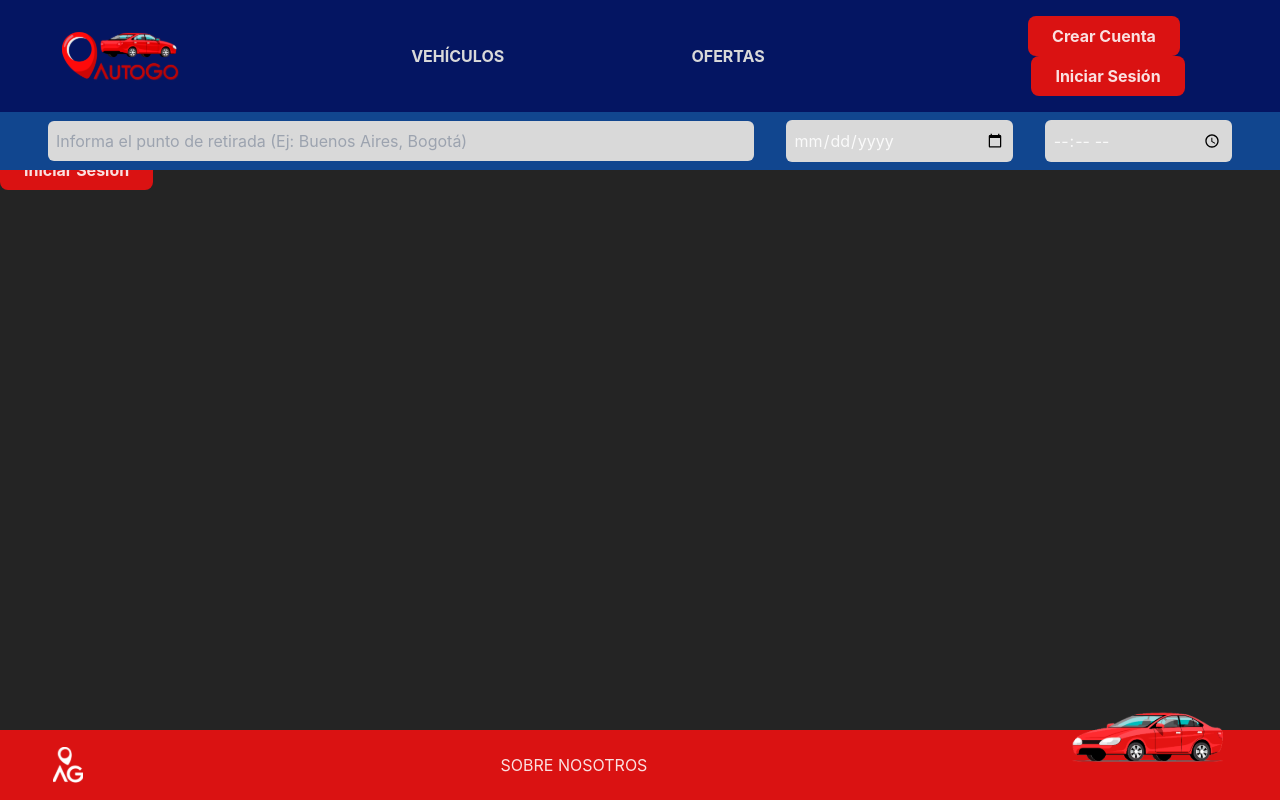
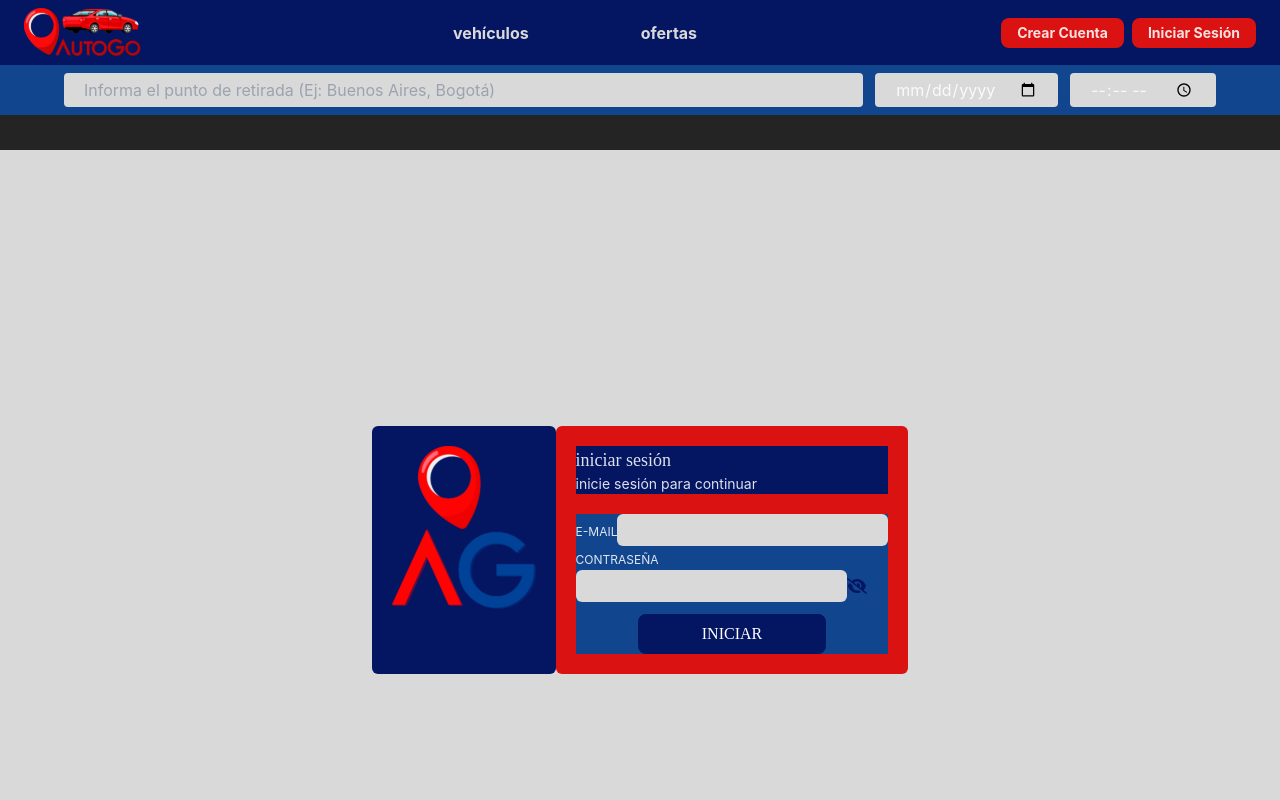
Before and after one commit to pablo-ambrogio/proyecto-final-CDT, a React (Vite) app: page /login in a window 1280 px wide. Shown: the top 800 px of the page. Built offline with nearby package versions, Linux system fonts and the light colour scheme; a web font is replaced by a local one.

Commit message:
refinamiento de header

```diff
--- a/src/components/common/header/Navbar.jsx
+++ b/src/components/common/header/Navbar.jsx
@@ -1,30 +1,38 @@
 import LogoHeader from '../../../assets/LogoRojo 1.svg'
-// import LogoReservas from '../../../assets/free-car-icon-1057-thumb.svg'
-// import LogoLogin from '../../../assets/Sample_User_Icon.svg'
-
 import { Link } from 'react-router-dom'
-import Modal from '../../pages/ModalLogin'
+import { FontAwesomeIcon } from '@fortawesome/react-fontawesome'
+import { faBars } from '@fortawesome/free-solid-svg-icons'
 
 const Navbar = () => {
     return (
-        <header className="w-full bg-blue sticky top-0">
-            <section className="grid grid-cols-12 p-4 uppercase items-center">
+        <>
+            <header className="flex flex-col">
+                <nav class="flex items-center justify-between flex-wrap bg-blue py-2 px-6">
                     <Link
                         to="/"
-                    className="col-span-2 flex justify-center items-center hover:transition-in-out duration-300 hover:scale-110 hover:transition-in-out"
+                        className="flex items-center flex-shrink-0 mr-6 hover:transition-in-out duration-300 hover:scale-110 hover:transition-in-out"
                     >
                         <img src={LogoHeader} alt="Logo AutoGo" />
                     </Link>
-                <nav className="col-span-7 flex justify-evenly font-bold">
+                    <div class="block lg:hidden">
+                        <button class="flex items-center px-3 py-2 border rounded text-teal-200 border-teal-400 hover:text-white hover:border-white">
+                            <FontAwesomeIcon
+                                icon={faBars}
+                                className="text-blue"
+                            />
+                        </button>
+                    </div>
+                    <div class="w-full block flex-grow lg:flex lg:items-center lg:w-auto">
+                        <div class="text-md lg:flex-grow flex justify-center gap-24">
                             <Link
                                 to="/"
-                        className="hover:text-red text-grey hover:transition-in-out duration-300"
+                                className="font-bold block mt-4 lg:inline-block lg:mt-0 text-grey hover:text-red over:transition-in-out duration-300 mr-4"
                             >
                                 vehículos
                             </Link>
                             <Link
                                 to="/offers"
-                        className="hover:text-red text-grey hover:transition-in-out duration-300"
+                                className="font-bold block mt-4 lg:inline-block lg:mt-0 text-grey hover:text-red over:transition-in-out duration-300 mr-4"
                                 onClick={() =>
                                     alert(
                                         'Estamos trabajando para darte las mejores ofertas del mercado'
@@ -33,38 +41,42 @@ const Navbar = () => {
                             >
                                 ofertas
                             </Link>
-                </nav>
-                <div className="col-span-3 capitalize text-center font-bold">
+                        </div>
+                        <div className="flex gap-2">
                             <Link
                                 to="/register"
-                        className="bg-red hover:bg-grey hover:text-blue px-6 py-2 rounded-lg mr-2 transition-in-out duration-700 inline-block"
+                                className="inline-block text-sm capitalize font-bold px-4 py-2 leading-none rounded-lg bg-red hover:bg-grey hover:text-blue transition-in-out duration-700 "
                             >
                                 crear cuenta
                             </Link>
-                    {/* <Link to="/login" className="bg-red hover:bg-grey hover:text-blue px-6 py-2 rounded-lg inline-block" >
+                            <Link
+                                to="/login"
+                                className="inline-block text-sm capitalize font-bold px-4 py-2 leading-none rounded-lg bg-red hover:bg-grey hover:text-blue transition-in-out duration-700 "
+                            >
                                 iniciar sesión
-                    </Link> */}
-                    <Modal />
+                            </Link>
                         </div>
-            </section>
-            <section className="grid grid-cols-5 gap-8 bg-blue2 uppercase p-2 items-center justify-evenly">
+                    </div>
+                </nav>
+                <section className="flex bg-blue2 w-full px-16 py-2 gap-3">
                     <input
-                    className="grid col-span-3 p-2 rounded-md bg-grey ml-10"
+                        className="rounded py-1 px-5 bg-grey flex-1"
                         type="text"
                         placeholder="Informa el punto de retirada (Ej: Buenos Aires, Bogotá)"
                     />
                     <input
-                    className="p-2 rounded-md bg-grey"
+                        className="rounded py-1 px-5 bg-grey"
                         type="date"
                         placeholder="Fecha"
                     />
                     <input
-                    className="p-2 rounded-md bg-grey mr-10"
+                        className="rounded py-1 px-5 bg-grey"
                         type="time"
                         placeholder="hora"
                     />
                 </section>
             </header>
+        </>
     )
 }
 
--- a/src/components/pages/Login.jsx
+++ b/src/components/pages/Login.jsx
@@ -29,42 +29,72 @@ const Login = () => {
 
     return (
         <>
-            <div className="flex ">
-                <img src={LogoShort} alt="Logo AutoGo" className="pr-5 hidden md:block" />
-                <div className="bg-red p-5">
-                    <h2 className="font-modern text-lg my-3">iniciar sesión</h2>
-                    <p className="mt-2 text-md">inicie sesión para continuar</p>
-                    <form className="my-4" onSubmit={handleSubmit(formSubmit)}>
-                        <div className="flex flex-col gap-6 ">
-                            <div className="flex flex-col">
+            {/* CONTENEDOR */}
+            <div className="flex flex-wrap h-screen bg-grey content-center justify-center">
+                {/* BLOQUE IMAGEN IZQUIERDA */}
+                <div className='bg-blue p-5 rounded-md'>
+                    <img
+                        className="w-36"
+                        src={LogoShort}
+                        alt="Logo AutoGo"
+                    />
+                </div>
+
+                {/* BLOQUE FORMULARIO DERECHA*/}
+                <div className="bg-red p-5 rounded-md">
+                    {/* TÍTULO */}
+                    <div className="bg-blue">
+                        <h2 className="font-modern text-lg">iniciar sesión</h2>
+                        <p className="mb-5 text-sm">
+                            inicie sesión para continuar
+                        </p>
+                    </div>
+
+                    {/* FORM */}
+                    <form
+                        className="bg-blue2"
+                        onSubmit={handleSubmit(formSubmit)}
+                    >
+                        <div className="">
                             <label htmlFor="user" className="uppercase text-xs">
                                 E-mail
                             </label>
                             <input
-                                    className="bg-grey rounded-md h-8 text-blue px-2 font-bold outline-none"
+                                className="rounded-md outline-none h-8 text-blue font-bold pl-2 bg-grey"
                                 type="email"
                                 name="user"
                                 id="user"
                                 autoComplete="off"
                                 {...register('user', {
-                                        required: { value: true, message: '* este campo es obligatorio' },
+                                    required: {
+                                        value: true,
+                                        message: '* este campo es obligatorio'
+                                    },
                                     pattern: {
                                         value: /^[a-zA-Z0-9.!#$%&'*+/=?^_`{|}~-]+@[a-zA-Z0-9-]+(?:\.[a-zA-Z0-9-]+)*$/,
-                                            message: '* por favor valide que el correo este correcto'
+                                        message:
+                                            '* por favor valide que el correo este correcto'
                                     }
                                 })}
                             />
                             {errors.user && (
-                                    <span className="text-blue text-xs font-bold">{errors.user.message}</span>
+                                <span className="text-blue font-bold text-sm">
+                                    {errors.user.message}
+                                </span>
                             )}
                         </div>
-                            <div className="flex flex-col">
-                                <label htmlFor="password" className="uppercase text-xs">
+
+                        {/* PASSWORD */}
+                        <div className="">
+                            <label
+                                htmlFor="password"
+                                className="uppercase text-xs"
+                            >
                                 contraseña
                             </label>
-                                <div className="flex justify-between items-center">
+                            <div className="">
                                 <input
-                                        className="bg-grey rounded-md h-8 text-blue px-2 font-bold outline-none"
+                                    className="rounded-md outline-none h-8 text-blue font-bold pl-2 bg-grey"
                                     type={showPwd ? 'text' : 'password'}
                                     name="password"
                                     id="password"
@@ -72,7 +102,8 @@ const Login = () => {
                                     {...register('password', {
                                         required: {
                                             value: true,
-                                                message: '* este campo es obligatorio'
+                                            message:
+                                                '* este campo es obligatorio'
                                         },
                                         pattern: {
                                             value: /^(?=.*?[A-Z])(?=.*?[a-z])(?=.*?[0-9])(?=.*?[#?!@$ %^&*-]).{8,}$/,
@@ -81,7 +112,10 @@ const Login = () => {
                                         }
                                     })}
                                 />
-                                    <span onClick={() => setShowPwd(!showPwd)} className="text-blue">
+                                <span
+                                    onClick={() => setShowPwd(!showPwd)}
+                                    className="text-blue"
+                                >
                                     {showPwd ? (
                                         <FontAwesomeIcon icon={faEye} />
                                     ) : (
@@ -90,17 +124,20 @@ const Login = () => {
                                 </span>
                             </div>
                             {errors.password && (
-                                    <span className="text-blue text-xs font-bold">{errors.password.message}</span>
+                                <span className="text-blue font-bold text-sm leading">
+                                    {errors.password.message}
+                                </span>
                             )}
                         </div>
+
+                        {/* BOTÓN INICIAR */}
                         <div className="text-center">
                             <button
                                 type="submit"
-                                    className="bg-blue text-white px-16 py-2 rounded-lg uppercase font-modern"
+                                className="bg-blue text-white px-16 py-2 rounded-lg uppercase font-modern mt-3"
                             >
                                 iniciar
                             </button>
-                            </div>
                         </div>
                     </form>
                 </div>
--- a/src/index.css
+++ b/src/index.css
@@ -22,6 +22,7 @@
     :root {
         color: #FFF;
         background-color: #ffffff;
+        /* background-color: #909090; */
     }
     a:hover {
         color: #747bff;
--- a/src/main.jsx
+++ b/src/main.jsx
@@ -10,7 +10,8 @@ import DetailsCar from './components/pages/DetailsCar.jsx'
 import AboutUs from './components/pages/AboutUs.jsx'
 import ProtectedRoute from './components/route/ProtectedRoute.jsx'
 import Register from './components/pages/Register.jsx'
-import ModalLogin from './components/pages/ModalLogin.jsx'
+// import ModalLogin from './components/pages/ModalLogin.jsx'
+import Login from './components/pages/Login.jsx'
 
 ReactDOM.createRoot(document.getElementById('root')).render(
     <React.StrictMode>
@@ -19,7 +20,8 @@ ReactDOM.createRoot(document.getElementById('root')).render(
                 <Route element={<App />}>
                     <Route path="/" element={<Vehicles />} />
                     <Route path="/about-us" element={<AboutUs />} />
-                    <Route path="/login" element={<ModalLogin />} />
+                    <Route path="/login" element={<Login />} />
+                    {/* <Route path="/login" element={<ModalLogin />} /> */}
                     <Route path="/register" element={<Register />} />
                     <Route path="/vehicles/:id" element={<DetailsCar />} />
                     <Route element={<ProtectedRoute />}>
```
Also changed, not shown: src/App.jsx (+3 -5 lines), src/components/pages/ModalLogin.jsx (+8 -9 lines). Lines whose indentation alone changed are shown as unchanged.
